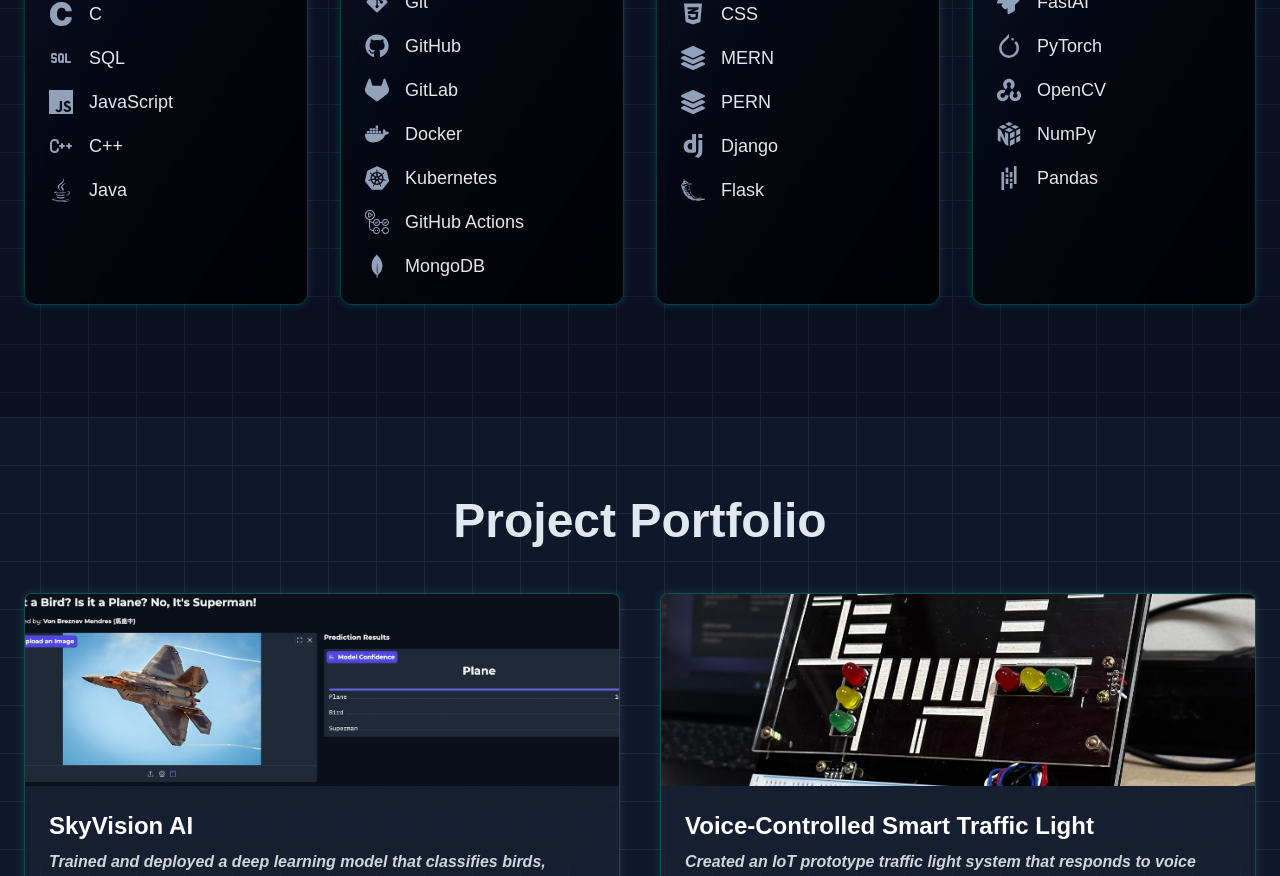
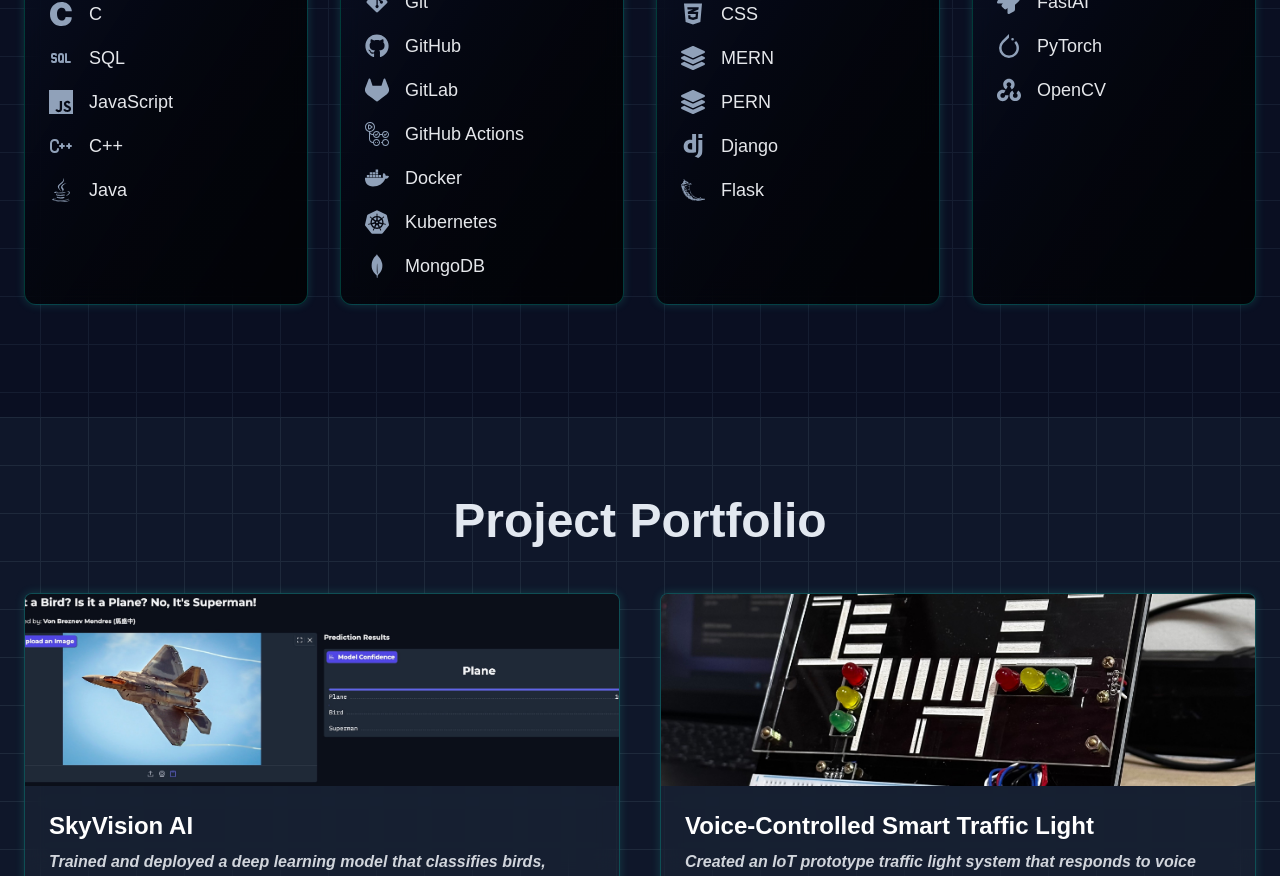
Before and after one commit to mendresvon/von-portfolio-v2, a Next.js app: page / in a window 1280 px wide. Shown: the part 2360-3236 px from the top of the page. Built offline with nearby package versions, Linux system fonts and the light colour scheme.

Commit message:
rearranged tools in skills section

```diff
--- a/src/components/Skills.tsx
+++ b/src/components/Skills.tsx
@@ -120,9 +120,9 @@ const skillsData = (t: TFunction) => [
       { name: "Git", icon: <FaGitAlt /> },
       { name: "GitHub", icon: <FaGithub /> },
       { name: "GitLab", icon: <SiGitlab /> },
+      { name: "GitHub Actions", icon: <SiGithubactions /> },
       { name: "Docker", icon: <FaDocker /> },
       { name: "Kubernetes", icon: <SiKubernetes /> },
-      { name: "GitHub Actions", icon: <SiGithubactions /> },
       { name: "MongoDB", icon: <SiMongodb /> },
     ],
   },
@@ -147,8 +147,6 @@ const skillsData = (t: TFunction) => [
       { name: "FastAI", icon: <FaRocket /> },
       { name: "PyTorch", icon: <SiPytorch /> },
       { name: "OpenCV", icon: <SiOpencv /> },
-      { name: "NumPy", icon: <SiNumpy /> },
-      { name: "Pandas", icon: <SiPandas /> },
     ],
   },
 ];
```
